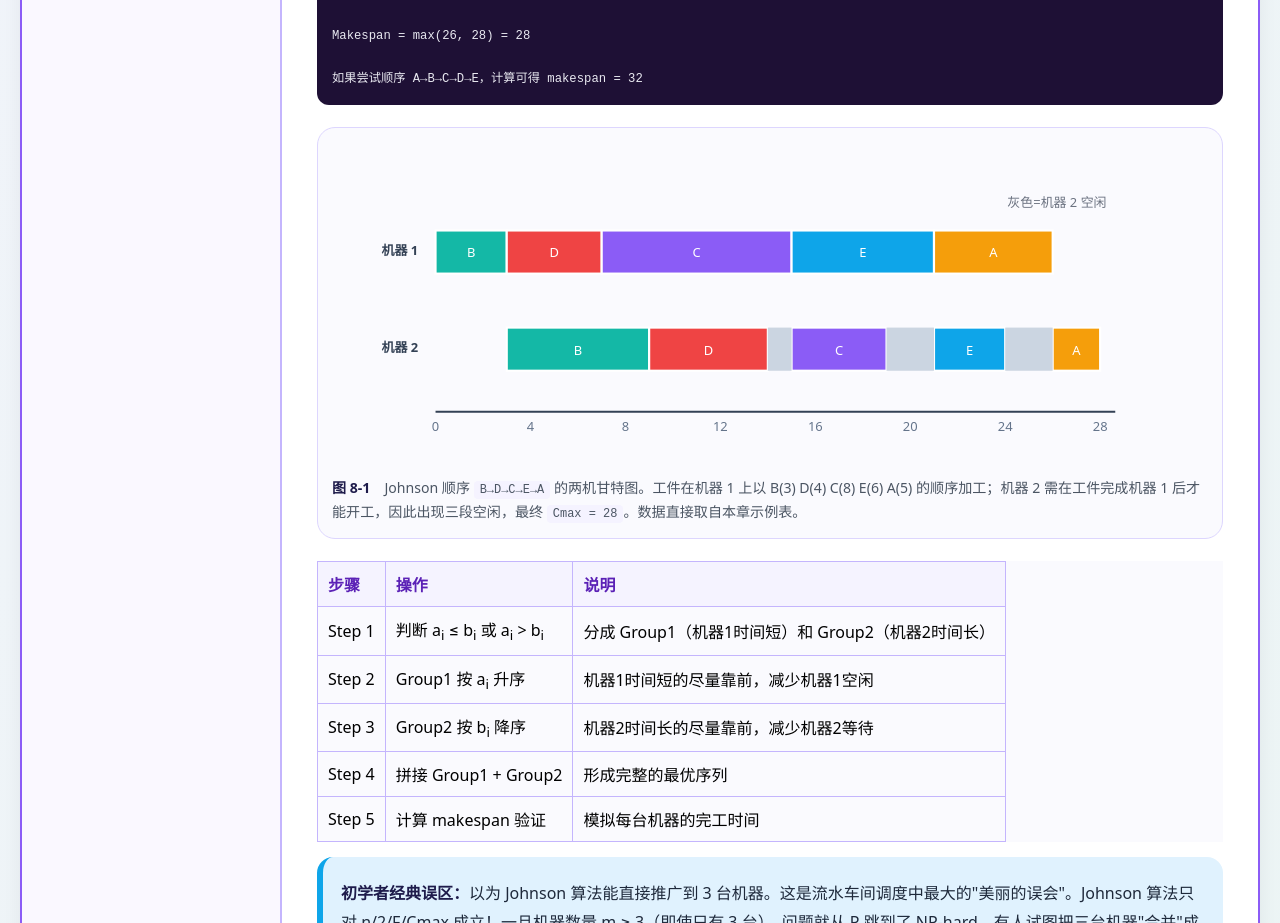
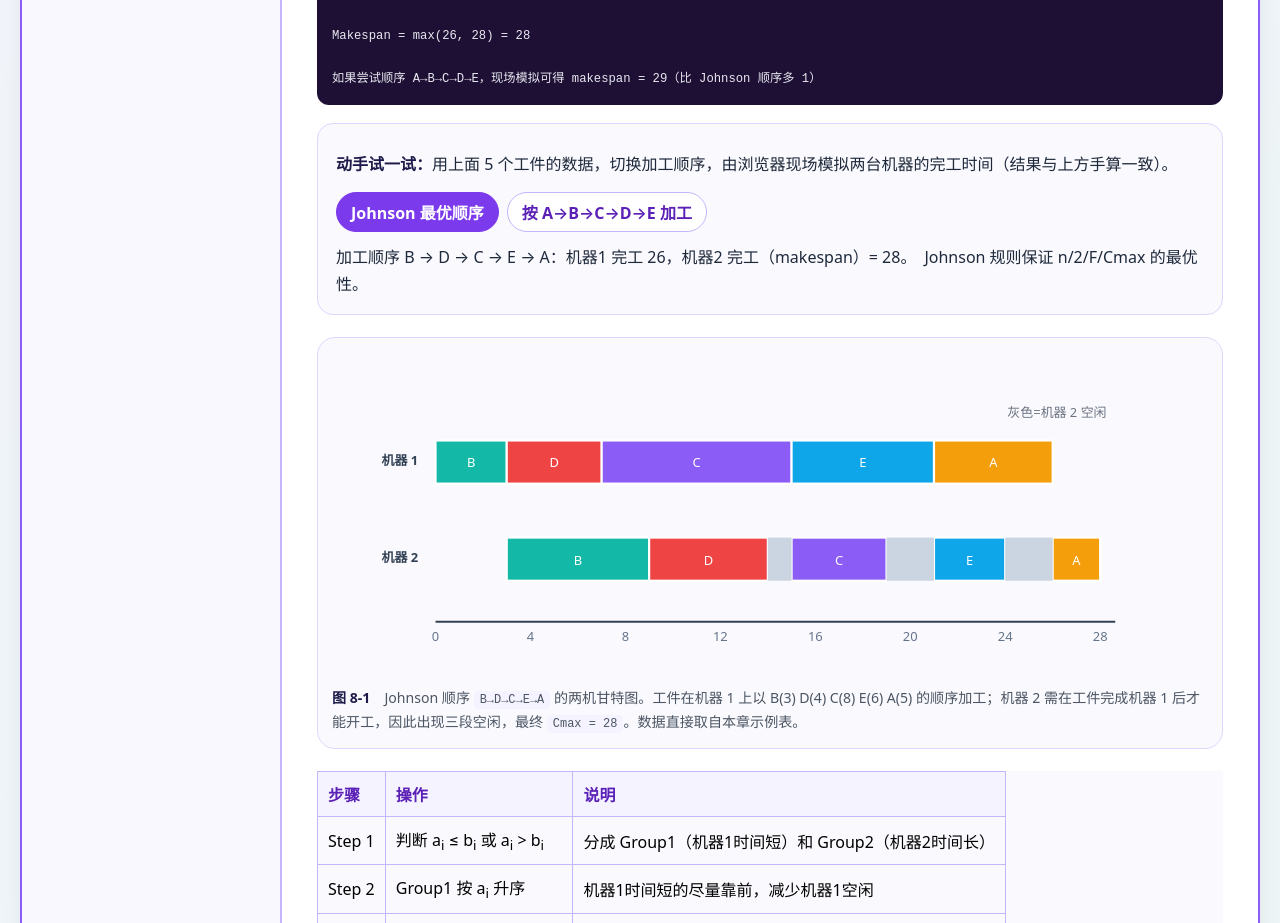
Before and after one commit to 1998x-stack/operations-research-scheduling-tutorial, a plain HTML site: page 08.html in a window 1280 px wide. Shown: the part 2760-3683 px from the top of the page. Drawn offline with Linux system fonts and the light colour scheme.

Commit message:
feat(operations-research-scheduling-tutorial): 第08章加入Johnson算法两机模拟交互控件并修正makespan数值

```diff
--- a/08.html
+++ b/08.html
@@ -176,7 +176,16 @@
 
 Makespan = max(26, 28) = 28
 
-如果尝试顺序 A→B→C→D→E，计算可得 makespan = 32</code></pre>
+如果尝试顺序 A→B→C→D→E，现场模拟可得 makespan = 29（比 Johnson 顺序多 1）</code></pre>
+
+        <div class="widget" id="johnson-widget">
+          <p><strong>动手试一试：</strong>用上面 5 个工件的数据，切换加工顺序，由浏览器现场模拟两台机器的完工时间（结果与上方手算一致）。</p>
+          <div class="widget-controls" role="group" aria-label="选择加工顺序">
+            <button type="button" data-order="johnson" aria-pressed="true">Johnson 最优顺序</button>
+            <button type="button" data-order="naive" aria-pressed="false">按 A→B→C→D→E 加工</button>
+          </div>
+          <output id="johnson-out" aria-live="polite"></output>
+        </div>
 
         <figure>
           <svg viewBox="0 0 760 300" role="img" aria-labelledby="fig8-title fig8-desc">
@@ -362,5 +371,34 @@ Makespan = max(26, 28) = 28
     </main>
 </div>
 </div>
+<script>
+(function () {
+  var jobs = { A: { a: 5, b: 2 }, B: { a: 3, b: 6 }, C: { a: 8, b: 4 }, D: { a: 4, b: 5 }, E: { a: 6, b: 3 } };
+  var orders = { johnson: ['B', 'D', 'C', 'E', 'A'], naive: ['A', 'B', 'C', 'D', 'E'] };
+  var out = document.getElementById('johnson-out');
+  var buttons = [].slice.call(document.querySelectorAll('#johnson-widget button'));
+  function simulate(seq) {
+    var t1 = 0, t2 = 0;
+    seq.forEach(function (id) {
+      t1 += jobs[id].a;
+      t2 = Math.max(t2, t1) + jobs[id].b;
+    });
+    return { m1: t1, m2: t2 };
+  }
+  function render(key) {
+    var seq = orders[key], r = simulate(seq);
+    out.textContent = '加工顺序 ' + seq.join(' → ') + '：机器1 完工 ' + r.m1 +
+      '，机器2 完工（makespan）= ' + r.m2 + '。' +
+      (key === 'johnson' ? '　Johnson 规则保证 n/2/F/Cmax 的最优性。' : '');
+  }
+  buttons.forEach(function (b) {
+    b.addEventListener('click', function () {
+      buttons.forEach(function (x) { x.setAttribute('aria-pressed', x === b ? 'true' : 'false'); });
+      render(b.dataset.order);
+    });
+  });
+  render('johnson');
+})();
+</script>
 </body>
 </html>
```
